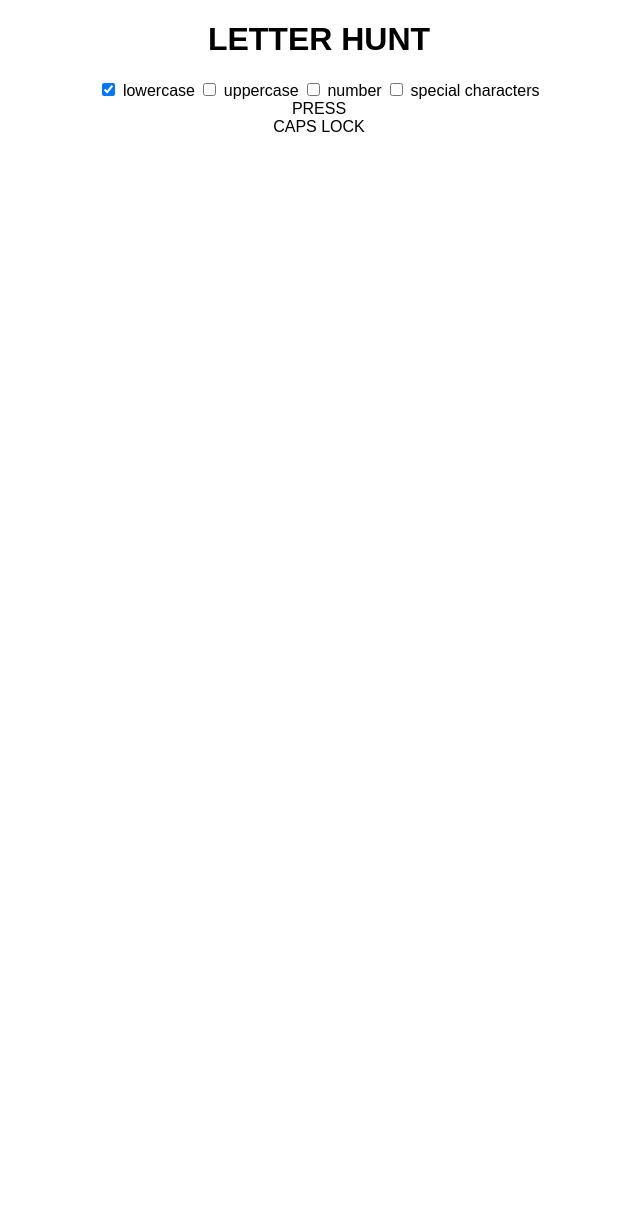
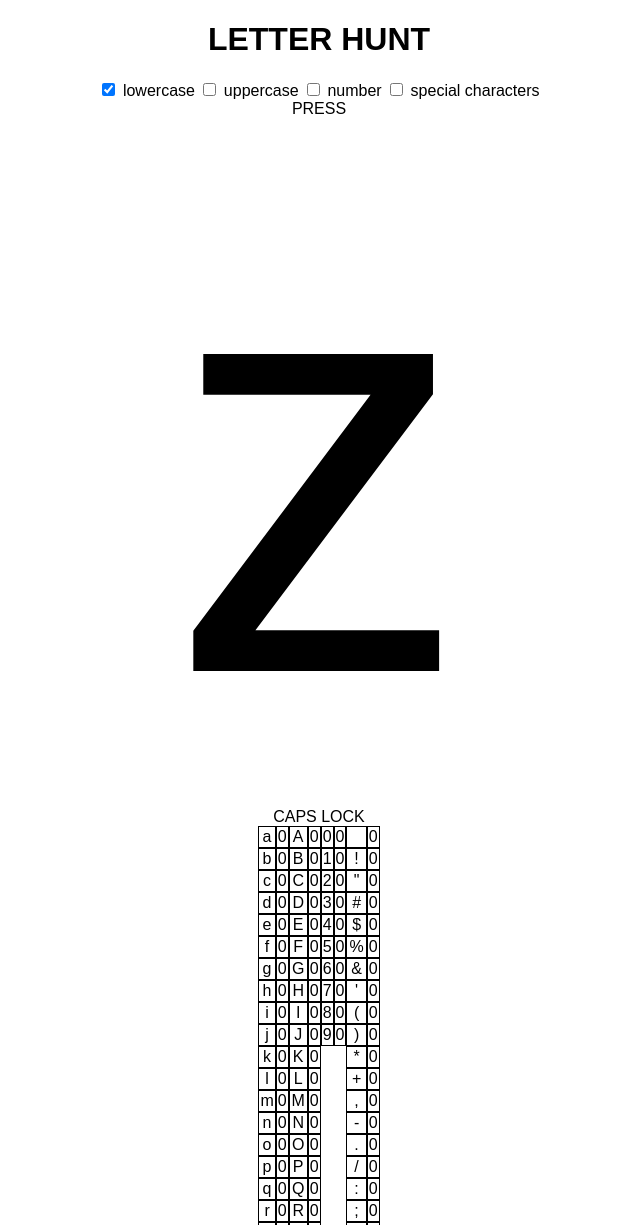
Before and after one commit to hashmapenthusiast/letter-hunt, a website: page letter-hunt.html in a window 1280 px wide. Shown: the top 1225 px of the page, without its empty margins (321-961 px from the left). Before the commit the page ends 800 px from the top, so only its background shows below. Drawn offline with Linux system fonts and the light colour scheme; files that its build step writes are made by us from their sources.

Commit message:
foronline

```diff
--- a/letter-hunt.html
+++ b/letter-hunt.html
@@ -6,7 +6,7 @@
     <meta http-equiv="X-UA-Compatible" content="IE=edge">
     <meta name="viewport" content="width=device-width, initial-scale=1.0">
     <title>LETTER HUNT</title>
-    <link rel="stylesheet" href="/public/letter-hunt.css">
+    <link rel="stylesheet" href="./letter-hunt.css">
 </head>
 
 <body>
@@ -48,7 +48,7 @@
             </div>
         </aside>
     </main>
-    <script src="/public/letter-hunt.js"></script>
+    <script src="./letter-hunt.js"></script>
 </body>
 
 </html>
```
